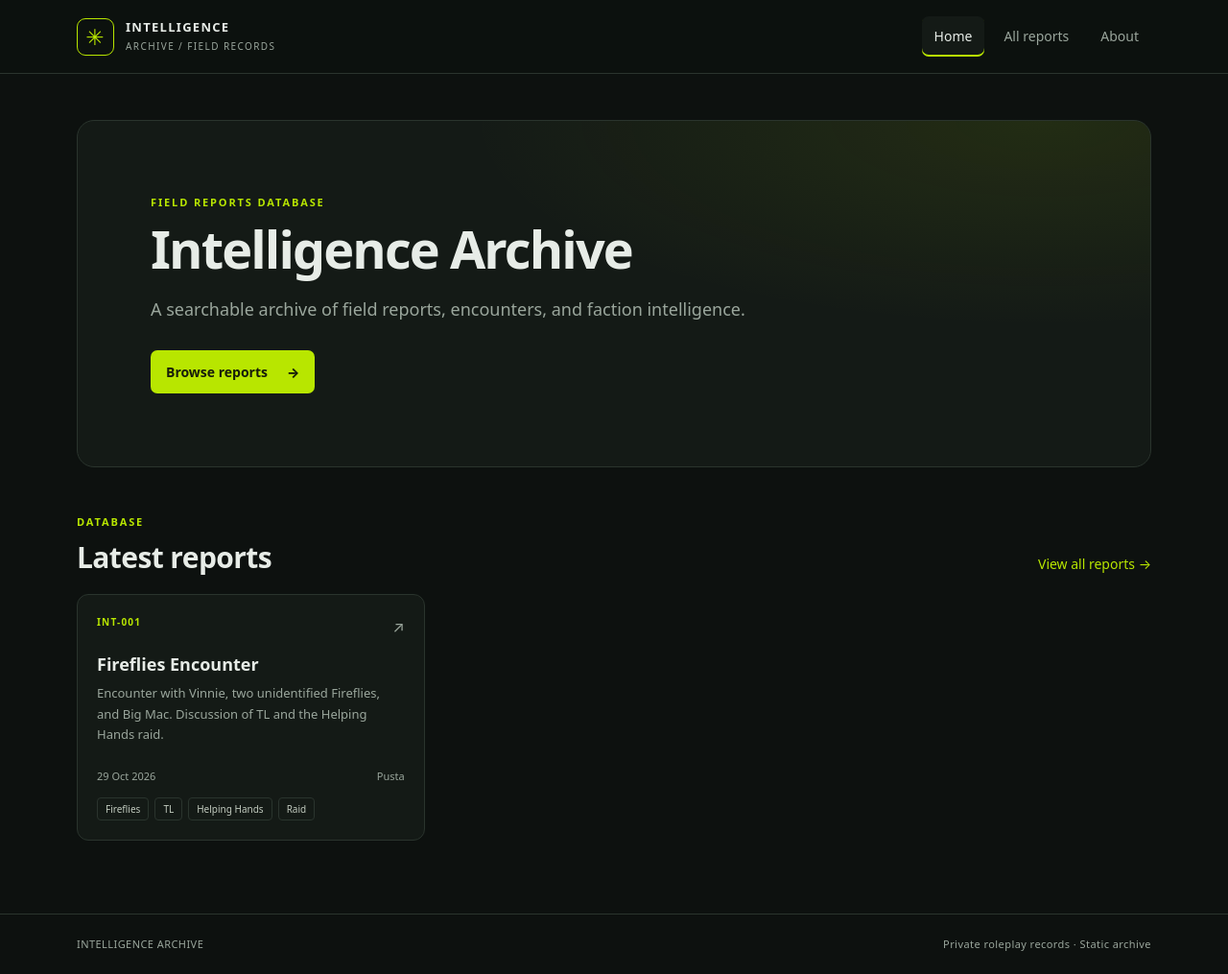
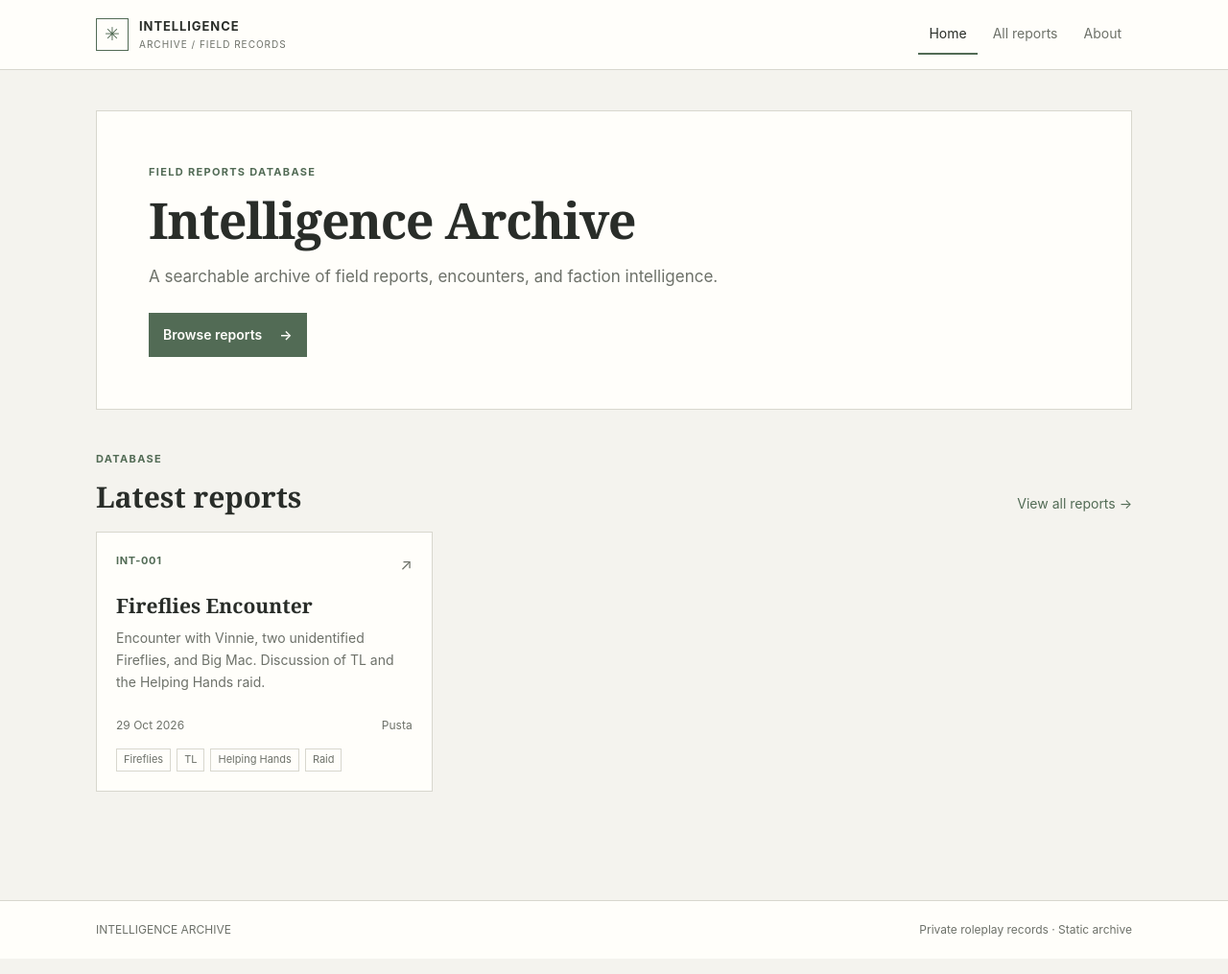
Before and after one commit to Th1b0/dug_archive, a Jekyll site: the page built from index.md, in a window 1280 px wide and 1015 px high. Shown: the whole window at 96% size. Built offline with Jekyll 4.4.1, drawn with Linux system fonts in a browser that asks for light colours.

Commit message:
Update style.css

```diff
--- a/assets/style.css
+++ b/assets/style.css
@@ -1,93 +1,225 @@
 :root {
-  color-scheme: dark;
-  --bg: #0d110f;
-  --panel: #141a16;
-  --panel-hover: #19221c;
-  --line: #2a342d;
-  --text: #e7ece7;
-  --muted: #9aa69c;
-  --accent: #b8e600;
-  --accent-ink: #171d0a;
-  --max: 1120px;
+  color-scheme: light;
+  --bg: #f4f3ee;
+  --surface: #fffefa;
+  --surface-muted: #eeede6;
+  --line: #d8d7ce;
+  --text: #292d29;
+  --muted: #6d7169;
+  --accent: #526b55;
+  --accent-hover: #3f5542;
+  --max: 1080px;
 }
+
 * { box-sizing: border-box; }
-html { scroll-behavior: smooth; scroll-padding-top: 90px; }
-body { margin: 0; background: var(--bg); color: var(--text); font: 16px/1.65 system-ui, -apple-system, BlinkMacSystemFont, "Segoe UI", sans-serif; }
-a { color: inherit; }
-a:focus-visible, button:focus-visible, input:focus-visible { outline: 2px solid var(--accent); outline-offset: 3px; }
-.site-header { position: sticky; top: 0; z-index: 10; background: rgba(13,17,15,.94); border-bottom: 1px solid var(--line); backdrop-filter: blur(14px); }
-.nav-wrap, .container, .footer-inner { width: min(var(--max), calc(100% - 40px)); margin: 0 auto; }
-.nav-wrap { min-height: 76px; display: flex; justify-content: space-between; align-items: center; gap: 24px; }
-.brand { display: flex; align-items: center; gap: 12px; text-decoration: none; letter-spacing: .08em; }
-.brand-mark { display: grid; place-items: center; width: 39px; height: 39px; border: 1px solid var(--accent); color: var(--accent); font-size: 23px; border-radius: 9px; }
+html { scroll-behavior: smooth; scroll-padding-top: 82px; }
+body {
+  margin: 0;
+  background: var(--bg);
+  color: var(--text);
+  font: 16px/1.65 -apple-system, BlinkMacSystemFont, "Segoe UI", sans-serif;
+  -webkit-font-smoothing: antialiased;
+}
+a { color: var(--accent); }
+a:focus-visible, button:focus-visible, input:focus-visible {
+  outline: 2px solid var(--accent);
+  outline-offset: 3px;
+}
+.site-header {
+  background: var(--surface);
+  border-bottom: 1px solid var(--line);
+}
+.nav-wrap, .container, .footer-inner {
+  width: min(var(--max), calc(100% - 44px));
+  margin: 0 auto;
+}
+.nav-wrap {
+  min-height: 72px;
+  display: flex;
+  justify-content: space-between;
+  align-items: center;
+  gap: 24px;
+}
+.brand {
+  display: flex;
+  align-items: center;
+  gap: 11px;
+  color: var(--text);
+  text-decoration: none;
+}
+.brand-mark {
+  display: grid;
+  place-items: center;
+  width: 34px;
+  height: 34px;
+  border: 1px solid var(--accent);
+  color: var(--accent);
+  font-size: 19px;
+}
 .brand strong, .brand small { display: block; line-height: 1.35; }
-.brand strong { font-size: 13px; }
-.brand small { color: var(--muted); font-size: 10px; letter-spacing: .14em; margin-top: 4px; }
-.main-nav { display: flex; align-items: center; gap: 7px; }
-.main-nav a { color: var(--muted); text-decoration: none; padding: 9px 13px; border-radius: 7px; font-size: 14px; }
-.main-nav a:hover, .main-nav a[aria-current="page"] { color: var(--text); background: var(--panel); }
-.main-nav a[aria-current="page"] { box-shadow: inset 0 -2px var(--accent); }
-.container { min-height: calc(100vh - 150px); padding-top: 48px; padding-bottom: 76px; }
-.hero { padding: clamp(32px, 7vw, 76px); border: 1px solid var(--line); border-radius: 18px; background: radial-gradient(ellipse at 90% 0%, rgba(184,230,0,.09), transparent 42%), var(--panel); }
-.eyebrow { color: var(--accent); font-size: 11px; font-weight: 800; letter-spacing: .17em; text-transform: uppercase; margin: 0 0 10px; }
+.brand strong { font-size: 13px; letter-spacing: .07em; }
+.brand small { color: var(--muted); font-size: 10px; letter-spacing: .1em; margin-top: 3px; }
+.main-nav { display: flex; align-items: center; gap: 5px; }
+.main-nav a {
+  color: var(--muted);
+  text-decoration: none;
+  padding: 8px 11px;
+  font-size: 14px;
+  border-bottom: 2px solid transparent;
+}
+.main-nav a:hover, .main-nav a[aria-current="page"] {
+  color: var(--text);
+  border-bottom-color: var(--accent);
+}
+.container {
+  min-height: calc(100vh - 150px);
+  padding-top: 42px;
+  padding-bottom: 68px;
+}
+.hero {
+  padding: clamp(28px, 5vw, 54px);
+  border: 1px solid var(--line);
+  background: var(--surface);
+}
+.eyebrow {
+  color: var(--accent);
+  font-size: 11px;
+  font-weight: 700;
+  letter-spacing: .12em;
+  text-transform: uppercase;
+  margin: 0 0 12px;
+}
 h1, h2, h3, p { margin-top: 0; }
-h1 { font-size: clamp(32px, 5vw, 54px); line-height: 1.1; letter-spacing: -.035em; margin-bottom: 18px; }
-h2 { font-size: clamp(22px, 3vw, 30px); line-height: 1.2; letter-spacing: -.02em; }
-h3 { line-height: 1.3; }
-.hero-copy { color: var(--muted); max-width: 620px; font-size: 18px; margin-bottom: 28px; }
-.button { display: inline-flex; gap: 20px; align-items: center; padding: 11px 16px; border-radius: 7px; background: var(--accent); color: var(--accent-ink); text-decoration: none; font-weight: 800; font-size: 14px; }
-.button:hover { filter: brightness(1.08); }
-.section-heading { display: flex; justify-content: space-between; align-items: end; gap: 20px; margin: 48px 0 20px; }
+h1 {
+  font-family: Georgia, "Times New Roman", serif;
+  font-size: clamp(34px, 5vw, 52px);
+  font-weight: 600;
+  line-height: 1.12;
+  letter-spacing: -.025em;
+  margin-bottom: 16px;
+}
+h2 {
+  font-family: Georgia, "Times New Roman", serif;
+  font-size: clamp(23px, 3vw, 30px);
+  font-weight: 600;
+  line-height: 1.25;
+}
+h3 { line-height: 1.35; }
+.hero-copy { color: var(--muted); max-width: 620px; font-size: 17px; margin-bottom: 24px; }
+.button {
+  display: inline-flex;
+  align-items: center;
+  gap: 18px;
+  padding: 10px 14px;
+  border: 1px solid var(--accent);
+  background: var(--accent);
+  color: #fffefa;
+  text-decoration: none;
+  font-size: 14px;
+  font-weight: 600;
+}
+.button:hover { background: var(--accent-hover); border-color: var(--accent-hover); }
+.section-heading {
+  display: flex;
+  justify-content: space-between;
+  align-items: end;
+  gap: 20px;
+  margin: 42px 0 18px;
+}
 .section-heading h2 { margin-bottom: 0; }
-.text-link, .back-link { color: var(--accent); text-decoration: none; font-size: 14px; }
+.text-link, .back-link { color: var(--accent); font-size: 14px; text-decoration: none; }
 .text-link:hover, .back-link:hover { text-decoration: underline; }
-.report-grid { display: grid; grid-template-columns: repeat(3, minmax(0, 1fr)); gap: 16px; }
-.report-card { display: flex; min-width: 0; flex-direction: column; padding: 20px; border: 1px solid var(--line); border-radius: 12px; background: var(--panel); text-decoration: none; transition: border-color .15s, transform .15s, background .15s; }
-.report-card:hover { border-color: #657a26; background: var(--panel-hover); transform: translateY(-2px); }
+.report-grid { display: grid; grid-template-columns: repeat(3, minmax(0, 1fr)); gap: 14px; }
+.report-card {
+  display: flex;
+  min-width: 0;
+  flex-direction: column;
+  padding: 20px;
+  border: 1px solid var(--line);
+  background: var(--surface);
+  color: var(--text);
+  text-decoration: none;
+  transition: border-color .15s, background .15s;
+}
+.report-card:hover { border-color: #929c8e; background: #fbfaf5; }
 .report-card[hidden] { display: none; }
 .card-top, .card-meta { display: flex; justify-content: space-between; gap: 12px; }
-.report-id { color: var(--accent); font-size: 10px; font-weight: 800; letter-spacing: .12em; }
+.report-id { color: var(--accent); font-size: 11px; font-weight: 700; letter-spacing: .06em; }
 .card-arrow { color: var(--muted); }
-.report-card h3 { margin: 14px 0 8px; font-size: 18px; }
-.card-summary { color: var(--muted); font-size: 13px; flex: 1; }
-.card-meta { color: var(--muted); font-size: 11px; margin-top: 10px; }
-.tag-list { display: flex; flex-wrap: wrap; gap: 6px; margin-top: 13px; }
-.tag { display: inline-block; padding: 3px 8px; border: 1px solid var(--line); border-radius: 4px; color: #c2cbbf; font-size: 10px; line-height: 1.6; }
-.page-heading { margin-bottom: 30px; }
+.report-card h3 {
+  margin: 15px 0 8px;
+  font-family: Georgia, "Times New Roman", serif;
+  font-size: 21px;
+  font-weight: 600;
+}
+.card-summary { color: var(--muted); font-size: 14px; flex: 1; }
+.card-meta { color: var(--muted); font-size: 12px; margin-top: 10px; }
+.tag-list { display: flex; flex-wrap: wrap; gap: 6px; margin-top: 14px; }
+.tag {
+  display: inline-block;
+  padding: 2px 7px;
+  border: 1px solid var(--line);
+  color: var(--muted);
+  font-size: 11px;
+  line-height: 1.6;
+}
+.page-heading { margin-bottom: 28px; }
 .page-heading > p:last-child { color: var(--muted); }
-.search-box { display: flex; align-items: center; gap: 12px; max-width: 640px; padding: 0 14px; border: 1px solid var(--line); border-radius: 9px; background: var(--panel); color: var(--muted); }
-.search-box input { width: 100%; padding: 14px 0; border: 0; outline: 0; background: transparent; color: var(--text); font: inherit; }
+.search-box {
+  display: flex;
+  align-items: center;
+  gap: 12px;
+  max-width: 640px;
+  padding: 0 13px;
+  border: 1px solid var(--line);
+  background: var(--surface);
+  color: var(--muted);
+}
+.search-box input {
+  width: 100%;
+  padding: 12px 0;
+  border: 0;
+  outline: 0;
+  background: transparent;
+  color: var(--text);
+  font: inherit;
+}
 .search-box input:focus-visible { outline: 0; }
-.search-box kbd { border: 1px solid var(--line); border-radius: 4px; padding: 1px 6px; font-size: 11px; }
-.result-count { color: var(--muted); font-size: 12px; margin: 13px 0 18px; }
-.empty-state { color: var(--muted); padding: 25px; border: 1px dashed var(--line); border-radius: 10px; }
-.report-header { padding: 26px 0 32px; border-bottom: 1px solid var(--line); margin: 25px 0 30px; }
+.search-box kbd { border: 1px solid var(--line); padding: 1px 6px; font-size: 11px; }
+.result-count { color: var(--muted); font-size: 12px; margin: 12px 0 18px; }
+.empty-state { color: var(--muted); padding: 22px; border: 1px dashed var(--line); }
+.report-header { padding: 24px 0 30px; border-bottom: 1px solid var(--line); margin: 22px 0 28px; }
 .report-header h1 { max-width: 850px; }
-.metadata { display: flex; flex-wrap: wrap; gap: 12px 24px; color: var(--muted); font-size: 12px; }
-.metadata b { color: var(--text); margin-right: 6px; }
-.report-layout { display: grid; grid-template-columns: 235px minmax(0, 1fr); gap: 42px; align-items: start; }
-.toc-panel { position: sticky; top: 100px; padding: 18px; border: 1px solid var(--line); border-radius: 10px; background: var(--panel); }
-.toc-panel nav { display: flex; flex-direction: column; gap: 4px; }
-.toc-panel nav a { color: var(--muted); text-decoration: none; font-size: 12px; padding: 7px 8px; border-radius: 5px; line-height: 1.45; }
-.toc-panel nav a:hover { color: var(--accent); background: var(--panel-hover); }
-.toc-panel nav a.toc-sub { padding-left: 18px; font-size: 11px; }
-.small-button { width: 100%; margin-top: 18px; padding: 9px; border: 1px solid var(--line); border-radius: 6px; color: var(--text); background: transparent; cursor: pointer; }
-.small-button:hover { border-color: var(--accent); }
+.metadata { display: flex; flex-wrap: wrap; gap: 10px 22px; color: var(--muted); font-size: 12px; }
+.metadata b { color: var(--text); margin-right: 5px; }
+.report-layout { display: grid; grid-template-columns: 220px minmax(0, 1fr); gap: 38px; align-items: start; }
+.toc-panel { position: sticky; top: 24px; padding: 16px; border: 1px solid var(--line); background: var(--surface); }
+.toc-panel nav { display: flex; flex-direction: column; gap: 3px; }
+.toc-panel nav a { color: var(--muted); text-decoration: none; font-size: 12px; padding: 6px 7px; line-height: 1.45; }
+.toc-panel nav a:hover { color: var(--accent); background: var(--surface-muted); }
+.toc-panel nav a.toc-sub { padding-left: 17px; font-size: 11px; }
+.small-button {
+  width: 100%; margin-top: 16px; padding: 8px;
+  border: 1px solid var(--line); color: var(--text);
+  background: transparent; font: inherit; font-size: 12px; cursor: pointer;
+}
+.small-button:hover { border-color: var(--accent); color: var(--accent); }
 .copy-status { color: var(--muted); font-size: 11px; margin: 7px 0 0; }
 .report-content { min-width: 0; overflow-wrap: anywhere; }
-.report-content h2 { margin-top: 38px; padding-bottom: 10px; border-bottom: 1px solid var(--line); scroll-margin-top: 95px; }
-.report-content h3 { margin-top: 26px; scroll-margin-top: 95px; }
-.report-content p, .report-content li { color: #cbd3cb; }
-.report-content blockquote { margin: 20px 0; padding: 12px 18px; border-left: 3px solid var(--accent); background: var(--panel); color: var(--text); }
+.report-content h2 { margin-top: 36px; padding-bottom: 9px; border-bottom: 1px solid var(--line); scroll-margin-top: 24px; }
+.report-content h3 { margin-top: 25px; scroll-margin-top: 24px; }
+.report-content p, .report-content li { color: #454a44; }
+.report-content blockquote { margin: 20px 0; padding: 10px 17px; border-left: 3px solid var(--accent); background: var(--surface-muted); color: var(--text); }
 .report-content blockquote p { margin: 0; color: var(--text); }
-.report-content strong { color: #f3f6f0; }
-.report-content code, code { padding: 2px 5px; border-radius: 4px; background: #202820; color: var(--accent); }
+.report-content strong { color: #252a25; }
+.report-content code, code { padding: 2px 5px; background: var(--surface-muted); color: #3e5942; }
 .report-content table { width: 100%; border-collapse: collapse; display: block; overflow-x: auto; }
 .report-content th, .report-content td { border: 1px solid var(--line); padding: 9px 12px; text-align: left; }
-.simple-panel { padding: 25px; border: 1px solid var(--line); border-radius: 12px; background: var(--panel); }
+.simple-panel { padding: 24px; border: 1px solid var(--line); background: var(--surface); }
 .prose { max-width: 800px; }
-.site-footer { border-top: 1px solid var(--line); color: var(--muted); font-size: 11px; letter-spacing: .04em; }
-.footer-inner { display: flex; justify-content: space-between; gap: 16px; padding: 22px 0; }
+.site-footer { border-top: 1px solid var(--line); background: var(--surface); color: var(--muted); font-size: 12px; }
+.footer-inner { display: flex; justify-content: space-between; gap: 16px; padding: 20px 0; }
+
 @media (max-width: 850px) {
   .report-grid { grid-template-columns: repeat(2, minmax(0, 1fr)); }
   .report-layout { grid-template-columns: 1fr; gap: 22px; }
@@ -96,12 +228,14 @@ h3 { line-height: 1.3; }
 }
 @media (max-width: 560px) {
   .nav-wrap, .container, .footer-inner { width: min(100% - 28px, var(--max)); }
-  .nav-wrap { align-items: flex-start; flex-direction: column; padding: 14px 0 10px; gap: 10px; }
+  .nav-wrap { align-items: flex-start; flex-direction: column; padding: 13px 0 9px; gap: 9px; }
   .main-nav { width: 100%; }
-  .main-nav a { padding: 8px 10px; }
+  .main-nav a { padding: 7px 10px; }
   .container { padding-top: 24px; }
+  .hero { padding: 25px 20px; }
   .report-grid { grid-template-columns: 1fr; }
   .section-heading { align-items: flex-start; flex-direction: column; }
   .footer-inner { flex-direction: column; gap: 5px; }
   .toc-panel nav { grid-template-columns: 1fr; }
+  .metadata { gap: 8px 14px; }
 }
```
